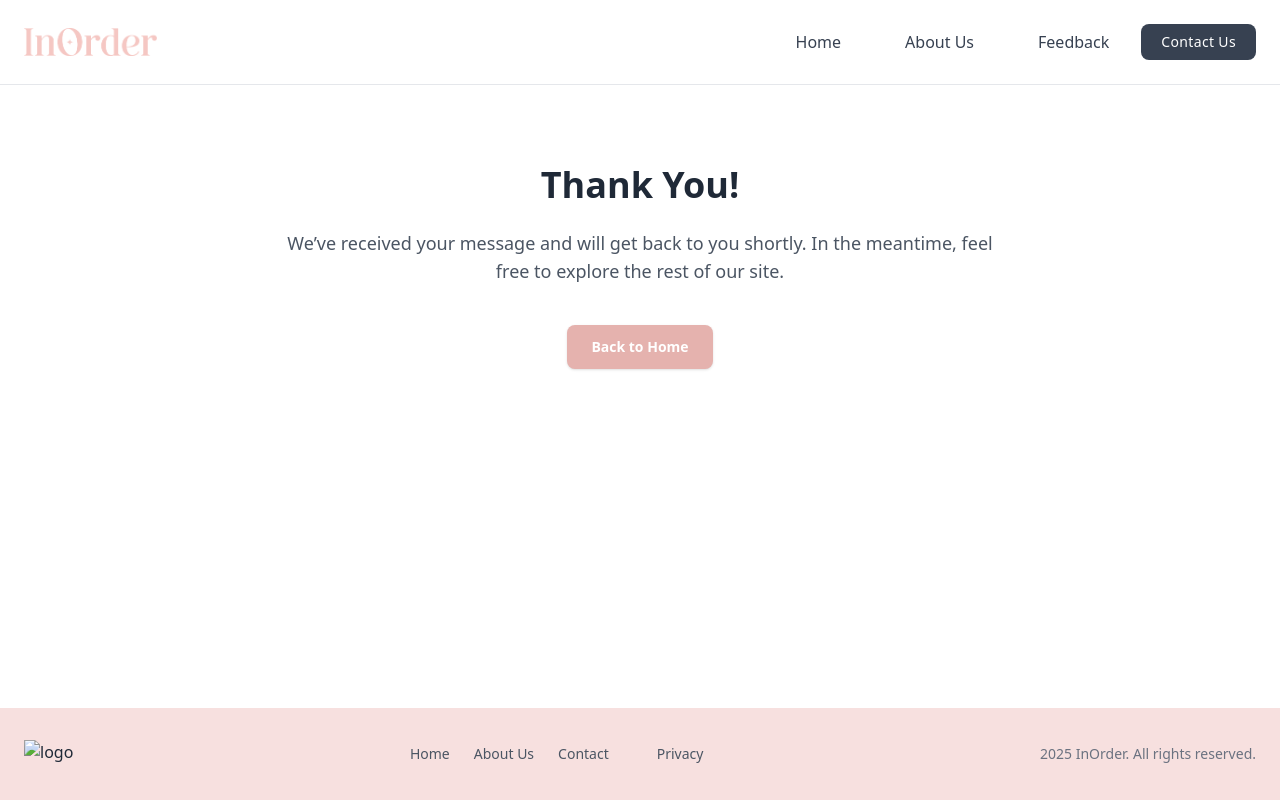
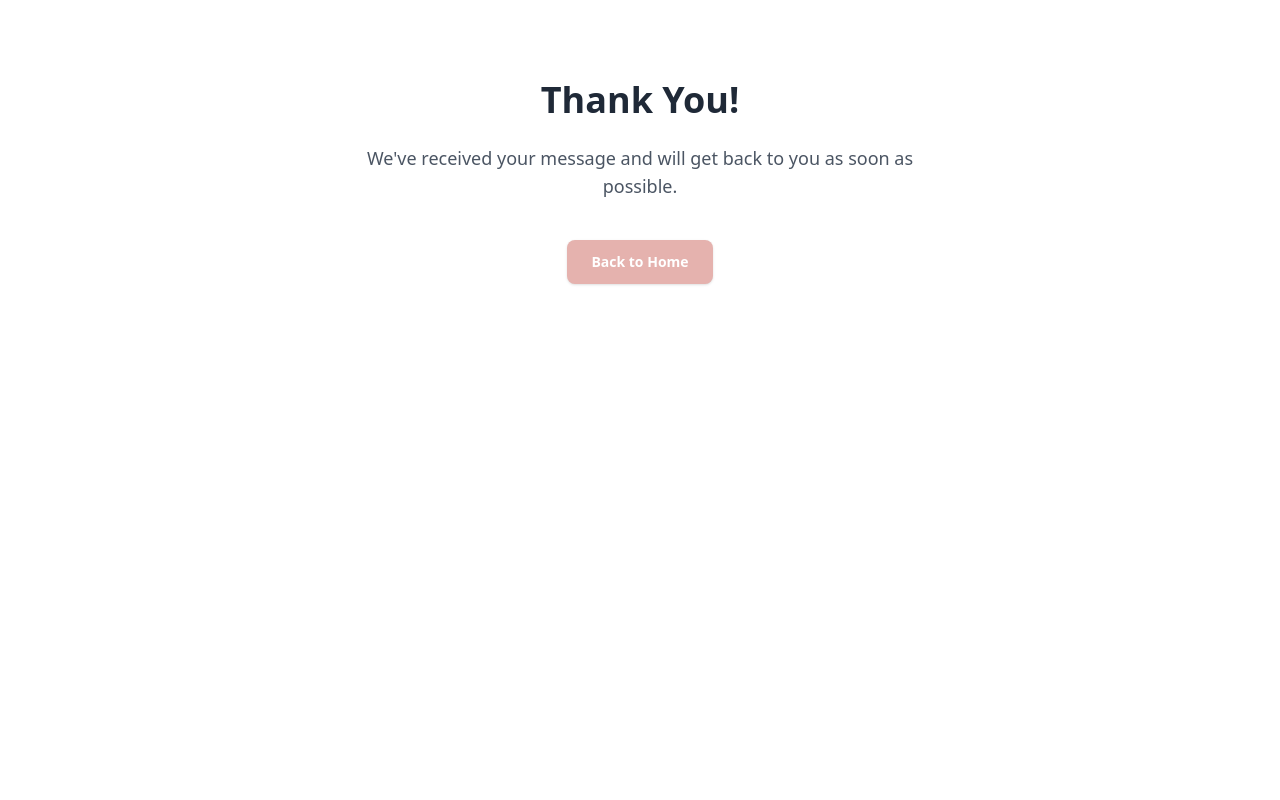
Before and after one commit to herrys613/InOrder, a plain HTML site: page thanks.html in a window 1280 px wide. Drawn offline with nearby package versions, Linux system fonts and the light colour scheme.

Commit message:
Update thanks.html

```diff
--- a/thanks.html
+++ b/thanks.html
@@ -19,91 +19,18 @@
 </style>
 
 <body class="bg-white text-gray-800 font-sans">
-  <div class="flex flex-col min-h-screen">
-
-  <!-- Navbar -->
-  <nav x-data="{ isOpen: false }" class="border-b dark:border-gray-700">
-    <div class="container px-6 py-6 mx-auto lg:flex lg:justify-between lg:items-center">
-      <div class="flex items-center justify-between">
-        <a href="#">
-          <img class="w-auto h-6 sm:h-7" src="assets/images/logo_pink.png" alt="logo">
-        </a>
-
-        <!-- Mobile menu button -->
-        <div class="flex lg:hidden">
-          <button x-cloak @click="isOpen = !isOpen" type="button" class="text-gray-00 dark:text-gray-200 hover:text-gray-600 dark:hover:text-gray-400 focus:outline-none focus:text-gray-600 dark:focus:text-gray-400" aria-label="toggle menu">
-            <svg x-show="!isOpen" xmlns="http://www.w3.org/2000/svg" class="w-6 h-6" fill="none" viewBox="0 0 24 24" stroke="currentColor" stroke-width="2">
-              <path stroke-linecap="round" stroke-linejoin="round" d="M4 8h16M4 16h16" />
-            </svg>
-
-            <svg x-show="isOpen" xmlns="http://www.w3.org/2000/svg" class="w-6 h-6" fill="none" viewBox="0 0 24 24" stroke="currentColor" stroke-width="2">
-              <path stroke-linecap="round" stroke-linejoin="round" d="M6 18L18 6M6 6l12 12" />
-            </svg>
-          </button>
-        </div>
-      </div>
-
-      <!-- Mobile Menu open: "block", Menu closed: "hidden" -->
-      <div x-cloak :class="[isOpen ? 'translate-x-0 opacity-100 ' : 'opacity-0 -translate-x-full']" class="absolute inset-x-0 z-20 w-full px-6 py-4 mt-2 transition-all duration-300 ease-in-out bg-white shadow-md lg:bg-transparent lg:dark:bg-transparent lg:shadow-none dark:bg-gray-900 lg:mt-0 lg:p-0 lg:top-0 lg:relative lg:w-auto lg:opacity-100 lg:translate-x-0 lg:flex lg:items-center">
-        <div class="flex flex-col space-y-5 lg:flex-row lg:items-center lg:space-y-0 lg:-px-8">
-          <a @click="isOpen = false" class="block font-medium text-gray-700 dark:text-gray-200 lg:mx-8 hover:text-gray-900 dark:hover:text-gray-400 hover:underline" href="#home">Home</a>
-          <a @click="isOpen = false" class="block font-medium text-gray-700 dark:text-gray-200 lg:mx-8 hover:text-gray-900 dark:hover:text-gray-400 hover:underline" href="#about">About Us</a>
-          <a @click="isOpen = false" class="block font-medium text-gray-700 dark:text-gray-200 lg:mx-8 hover:text-gray-900 dark:hover:text-gray-400 hover:underline" href="#testimonials">Feedback</a>
-
-          <a @click="isOpen = false" href="#contact" class="flex items-center justify-center px-5 py-2 text-sm font-medium tracking-wide text-center text-white capitalize transition-colors duration-300 transform bg-gray-700 rounded-lg hover:bg-gray-600 focus:outline-none focus:bg-gray-600">
-            Contact Us
-          </a>
-        </div>
-      </div>
-    </div>
-  </nav>
-
-  <!-- Thank You Message -->
-<section class="py-20 px-6 text-center max-w-3xl mx-auto flex-grow">
-  <h1 class="text-4xl font-bold text-gray-800 dark:text-gray-100 mb-6">Thank You!</h1>
+  <section class="py-20 px-6 text-center max-w-2xl mx-auto">
+  <h1 class="text-4xl font-bold text-gray-800 dark:text-gray-100 mb-6">
+    Thank You!
+  </h1>
   <p class="text-lg text-gray-600 dark:text-gray-300 mb-10">
-    We’ve received your message and will get back to you shortly. In the meantime, feel free to explore the rest of our site.
+    We've received your message and will get back to you as soon as possible.
   </p>
-  <a href="#home" class="inline-block px-6 py-3 text-sm font-semibold text-white bg-[#E5B2AE] rounded-lg shadow hover:bg-[#d29e9a] transition">
+  <a href="#index.html" class="inline-block px-6 py-3 text-sm font-semibold text-white bg-[#E5B2AE] rounded-lg shadow hover:bg-[#d29e9a] transition-colors duration-300">
     Back to Home
   </a>
 </section>
 
-  <!-- Footer -->
-  <footer class="bg-[#F7E0DF] dark:bg-gray-900">
-    <div class="container flex flex-col items-center justify-between px-6 py-8 mx-auto lg:flex-row">
-      <a href="#">
-        <img class="w-auto h-7" src="assets/logo_white.png" alt="logo">
-      </a>
-
-      <div class="flex flex-wrap items-center justify-center gap-4 mt-6 lg:gap-6 lg:mt-0">
-        <a href="#" class="text-sm text-gray-600 transition-colors duration-300 dark:text-gray-200 hover:text-blue-500 dark:hover:text-blue-400">
-          Home
-        </a>
-
-        <a href="#about" class="text-sm text-gray-600 transition-colors duration-300 dark:text-gray-200 hover:text-blue-500 dark:hover:text-blue-400">
-          About Us
-        </a>
-
-        <a href="#contact" class="text-sm text-gray-600 transition-colors duration-300 dark:text-gray-200 hover:text-blue-500 dark:hover:text-blue-400">
-          Contact
-        </a>
-        <a href="#" class="text-sm text-gray-600 transition-colors duration-300 dark:text-gray-200 hover:text-blue-500 dark:hover:text-blue-400">
-        </a>
-
-        <a href="#" class="text-sm text-gray-600 transition-colors duration-300 dark:text-gray-200 hover:text-blue-500 dark:hover:text-blue-400">
-          Privacy
-        </a>
-      </div>
-
-      <p class="mt-6 text-sm text-gray-500 lg:mt-0 dark:text-gray-400">
-        <script>
-          document.write(new Date().getFullYear())
-        </script> InOrder. All rights reserved.
-      </p>
-    </div>
-  </footer>
-    </div>
 </body>
 
 </html>
```
